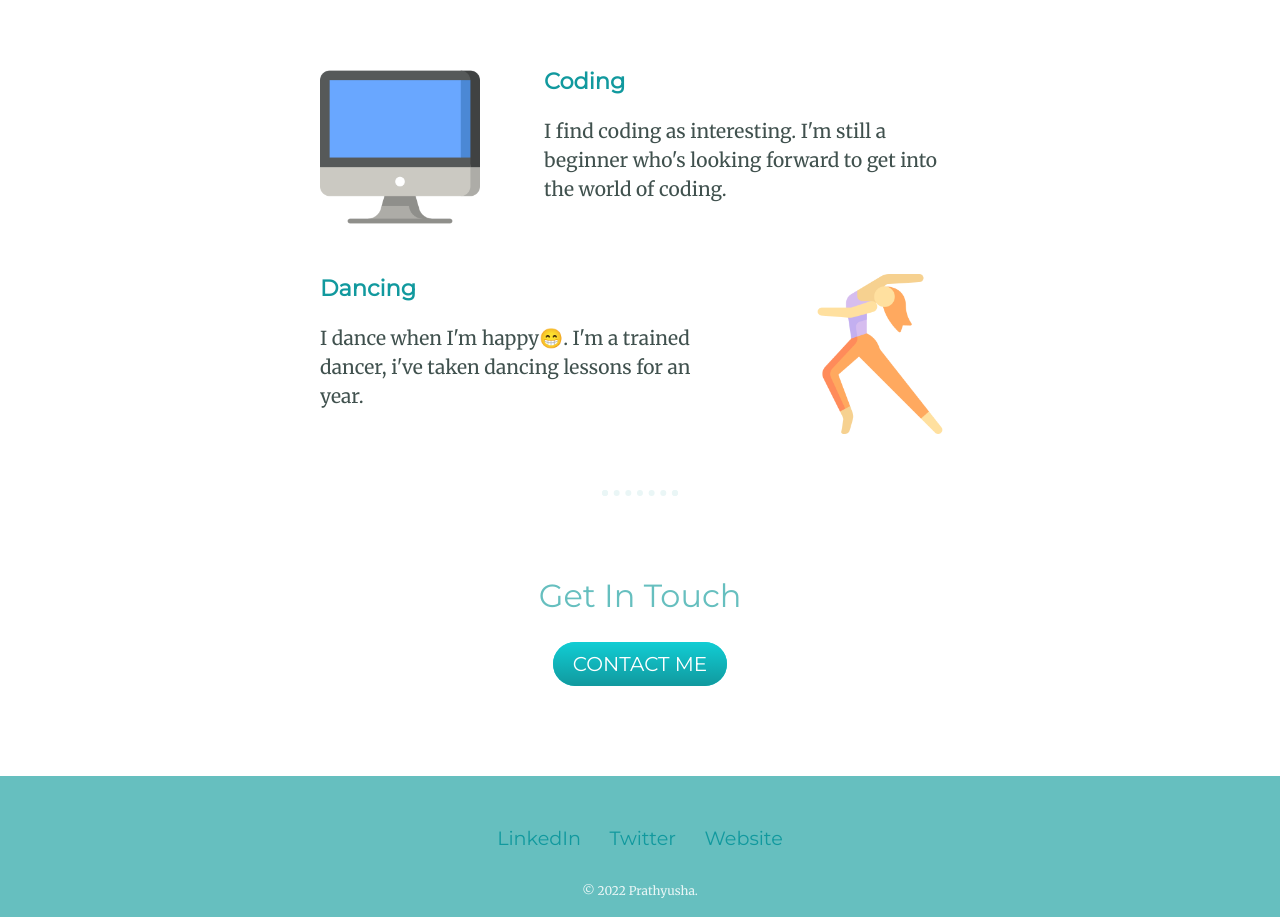
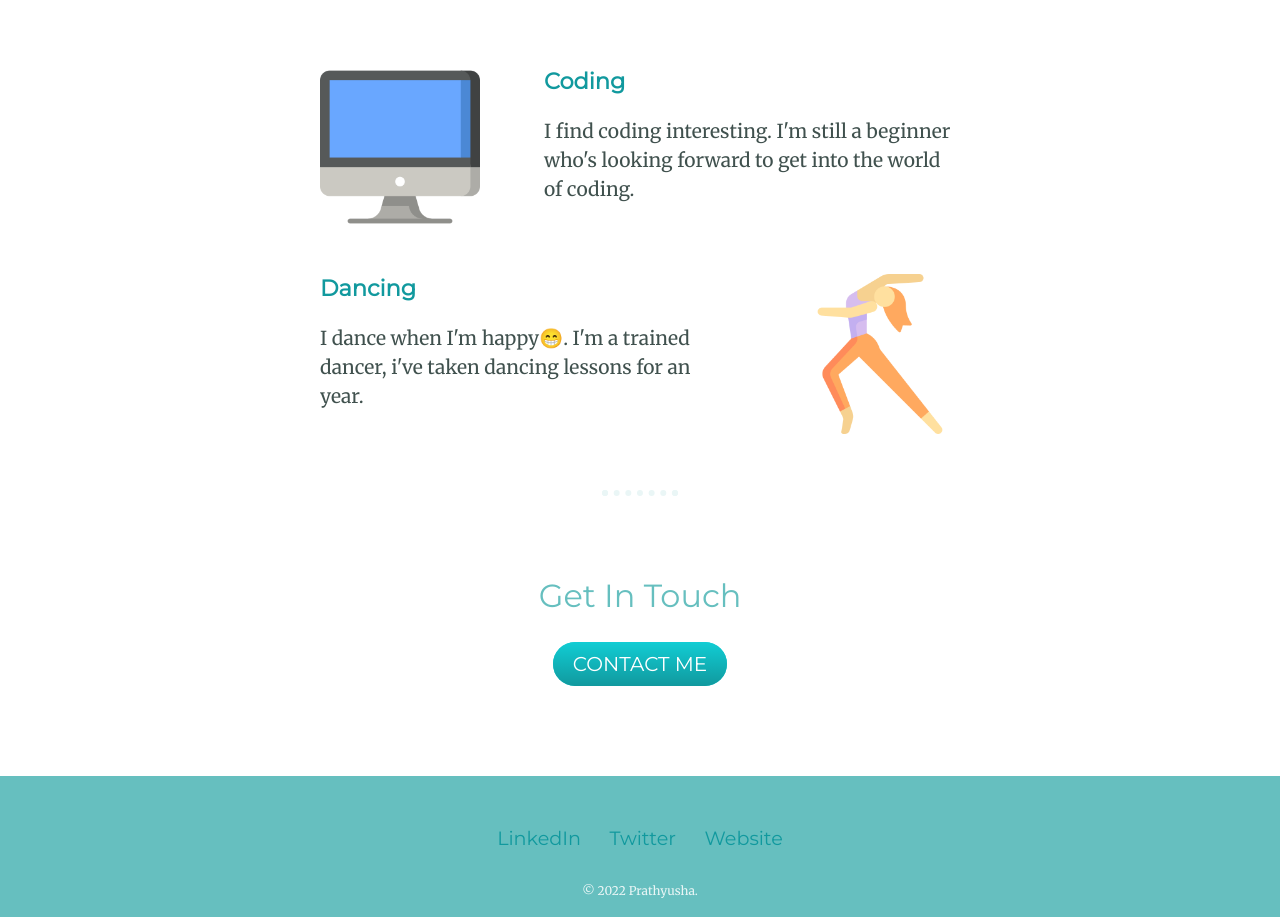
Before and after one commit to Prathy1672/cv1, a plain HTML site: page index.html in a window 1280 px wide. Shown: the part 1437-2354 px from the top of the page. Drawn offline with Linux system fonts and the light colour scheme.

Commit message:
Update index.html

```diff
--- a/index.html
+++ b/index.html
@@ -30,7 +30,7 @@
                 <div class="skill-row">
                   <img class="coding" src="images/desktop.png" alt="">
                   <h3>Coding</h3>
-                  <p>I find coding as interesting. I'm still a beginner who's looking forward to get into the world of coding.</p>
+                  <p>I find coding interesting. I'm still a beginner who's looking forward to get into the world of coding.</p>
                 </div>
                 <div class="skill-row">
                   <img class="dance" src="images/dancing.png" alt="">
```
